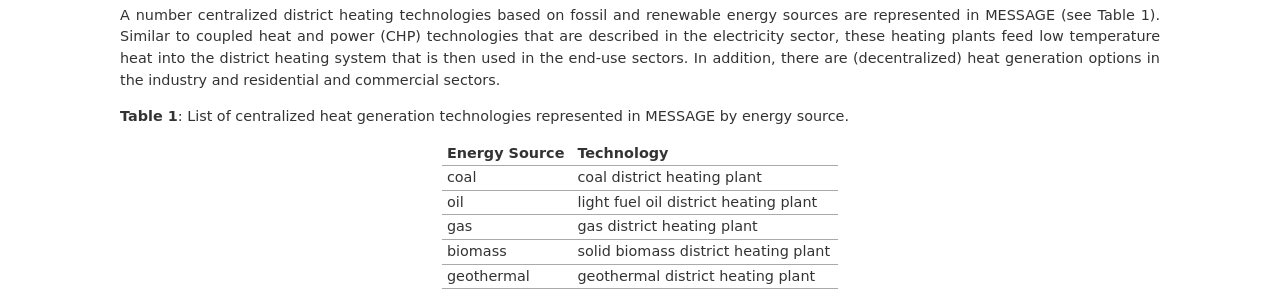
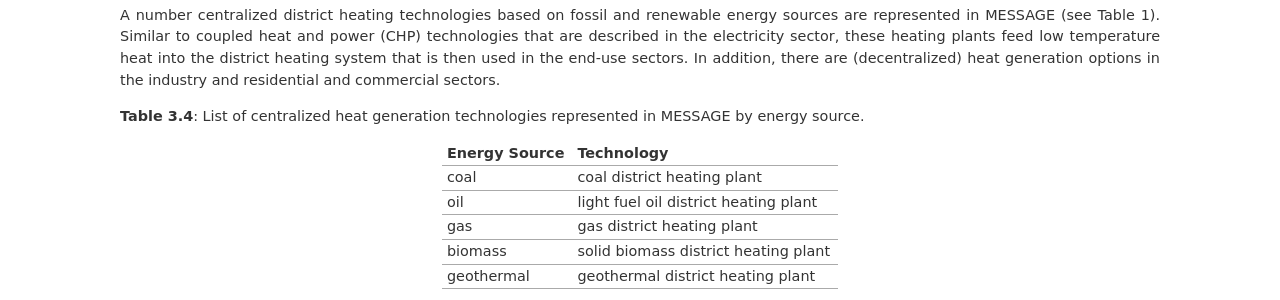
Before and after one commit to yiyi1991/message-ix-models, a Sphinx documentation site: the page built from doc/global/source/message_globiom/energy/conversion/heat.rst, in a window 1280 px wide. Shown: the part 174-474 px from the top of the page. Built offline with Sphinx 7.4.7, drawn with Linux system fonts in a browser that asks for light colours.

Commit message:
Update heat.rst

```diff
--- a/doc/global/source/message_globiom/energy/conversion/heat.rst
+++ b/doc/global/source/message_globiom/energy/conversion/heat.rst
@@ -2,7 +2,7 @@ Heat
 ==========
 A number centralized district heating technologies based on fossil and renewable energy sources are represented in MESSAGE (see Table 1). Similar to coupled heat and power (CHP) technologies that are described in the electricity sector, these heating plants feed low temperature heat into the district heating system that is then used in the end-use sectors. In addition, there are (decentralized) heat generation options in the industry and residential and commercial sectors.
 
-**Table 1**: List of centralized heat generation technologies represented in MESSAGE by energy source.
+**Table 3.4**: List of centralized heat generation technologies represented in MESSAGE by energy source.
 
 +---------------+---------------------------------------+
 | Energy Source | Technology                            |
```
